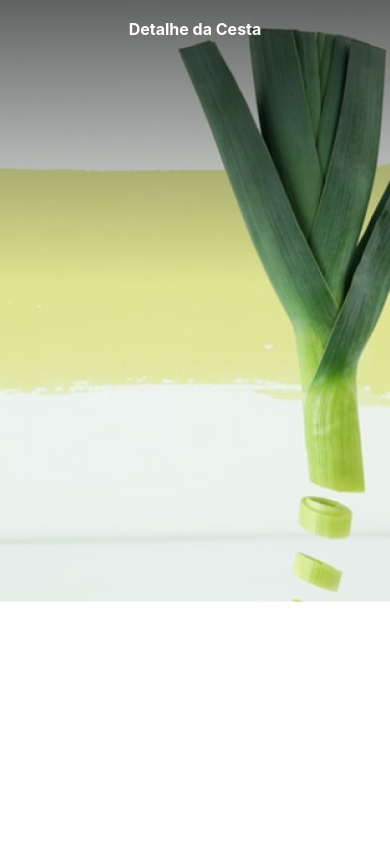
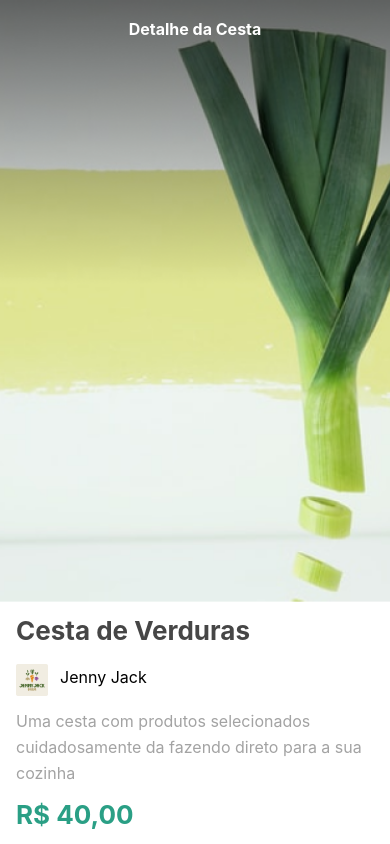
Before and after one commit to vitorguisc/React-Native-criando-um-app, a React Native app: screen / in a window 390 px wide. Built offline with nearby package versions, Linux system fonts and the light colour scheme.

Commit message:
adicionando os campos de texto

```diff
--- a/src/telas/Cesta.js
+++ b/src/telas/Cesta.js
@@ -1,12 +1,25 @@
 import React from "react";
-import { StyleSheet, Image, Dimensions, Text } from "react-native";
+import { StyleSheet, Image, Dimensions, Text, View } from "react-native";
 import topo from '../../assets/topo.png';
+import logo from '../../assets/logo.png'
 
 const width = Dimensions.get('screen').width;
 export default function Cesta() {
     return <>
         <Image source={topo} style={estilos.topo} />
         <Text style={estilos.titulo}>Detalhe da Cesta</Text>
+
+        <View style={estilos.cesta}>
+            <Text style={estilos.nome}>Cesta de Verduras</Text>
+            <View style={estilos.fazenda}>
+                <Image source={logo} style={estilos.imagemFazenda}/>
+                <Text style={estilos.nomeFazenda}>Jenny Jack</Text>
+            </View>
+
+            <Text style={estilos.descricao}>Uma cesta com produtos selecionados cuidadosamente da fazendo direto para a sua cozinha</Text>
+            <Text style={estilos.prreco}>R$ 40,00</Text>
+        </View>
+
     </>
 }
 
@@ -15,7 +28,7 @@
         width: "100%",
         height: 578 / 768 * width,
     },
-    titulo:{
+    titulo: {
         width: "100%",
         position: "absolute",
         textAlign: "center",
@@ -24,5 +37,40 @@
         color: "white",
         fontWeight: "bold",
         padding: 16
+    },
+    cesta:{
+        paddingVertical: 8,
+        paddingHorizontal: 16,
+    },
+    nome:{
+       fontSize: 26,
+       lineHeight: 42,
+       color: "#464646",
+       fontWeight: "bold",
+    },
+    fazenda:{
+        flexDirection: "row",
+        paddingVertical:12
+    },
+    imagemFazenda:{
+        width:32,
+        height:32
+    },
+    nomeFazenda:{
+        fontSize: 16,
+        lineHeight:26,
+        marginLeft: 12
+    },
+    descricao:{
+        color:"#a3a3a3",
+        fontSize: 16,
+        lineHeight: 26
+    },
+    prreco:{
+        color: "#2a9f85",
+        fontWeight: "bold",
+        fontSize: 26,
+        lineHeight: 42,
+        marginTop: 8
     }
 });
```
